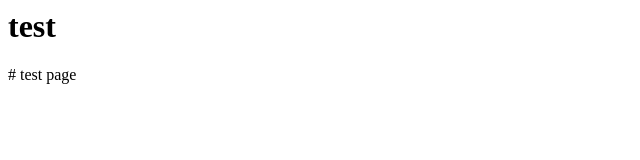
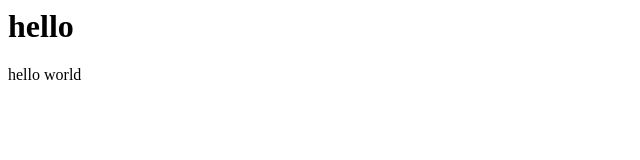
Before and after one commit to makevoid/gnome_js_hello_world, a plain HTML site: page index.html in a window 1280 px wide. Shown: the full height of the page, 0-640 px from the left. Drawn offline with Linux system fonts and the light colour scheme.

```diff
--- a/index.html
+++ b/index.html
@@ -1,2 +1,2 @@
-<h1>test</h1>
-# test page
+<h1>hello</h1>
+<p>hello world</p>
```
Also changed, not shown: hello_world.js (renamed from gjs.js), 1 other file.
